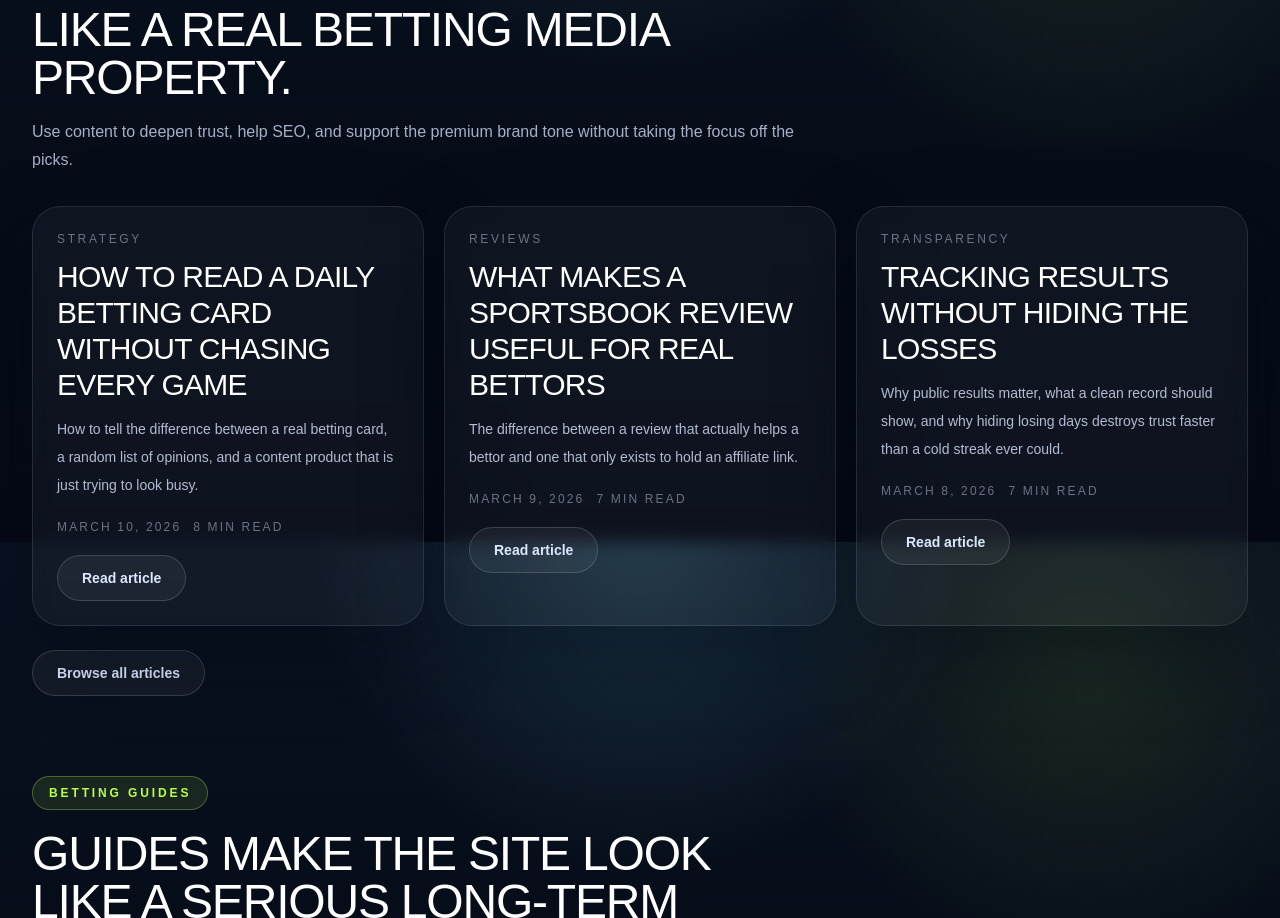
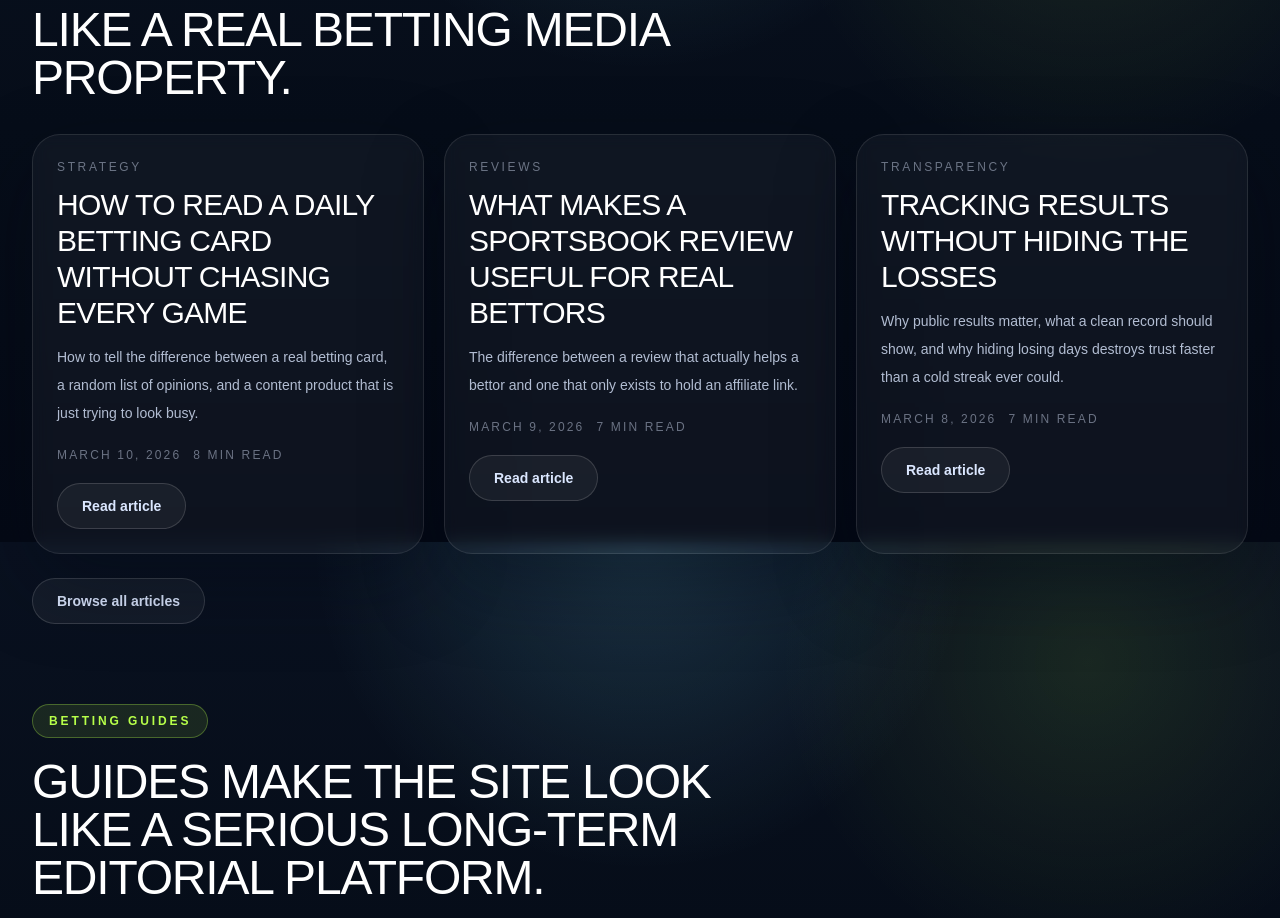
Before and after one commit to Sharplines12/sharplines, a Next.js app: page / in a window 1280 px wide. Shown: the part 5858-6776 px from the top of the page. Built offline with nearby package versions, Linux system fonts and the light colour scheme; no server answers; the database is empty.

Commit message:
Tighten recent articles homepage copy

```diff
--- a/app/page.tsx
+++ b/app/page.tsx
@@ -229,7 +229,7 @@ export default async function HomePage() {
         <SectionHeading
           eyebrow="Recent Articles"
           title="Articles make the site feel like a real betting media property."
-          copy="Use content to deepen trust, help SEO, and support the premium brand tone without taking the focus off the picks."
+          copy=""
         />
         <div className="mt-8 grid gap-5 lg:grid-cols-3">
           {articles.map((article) => (
```
